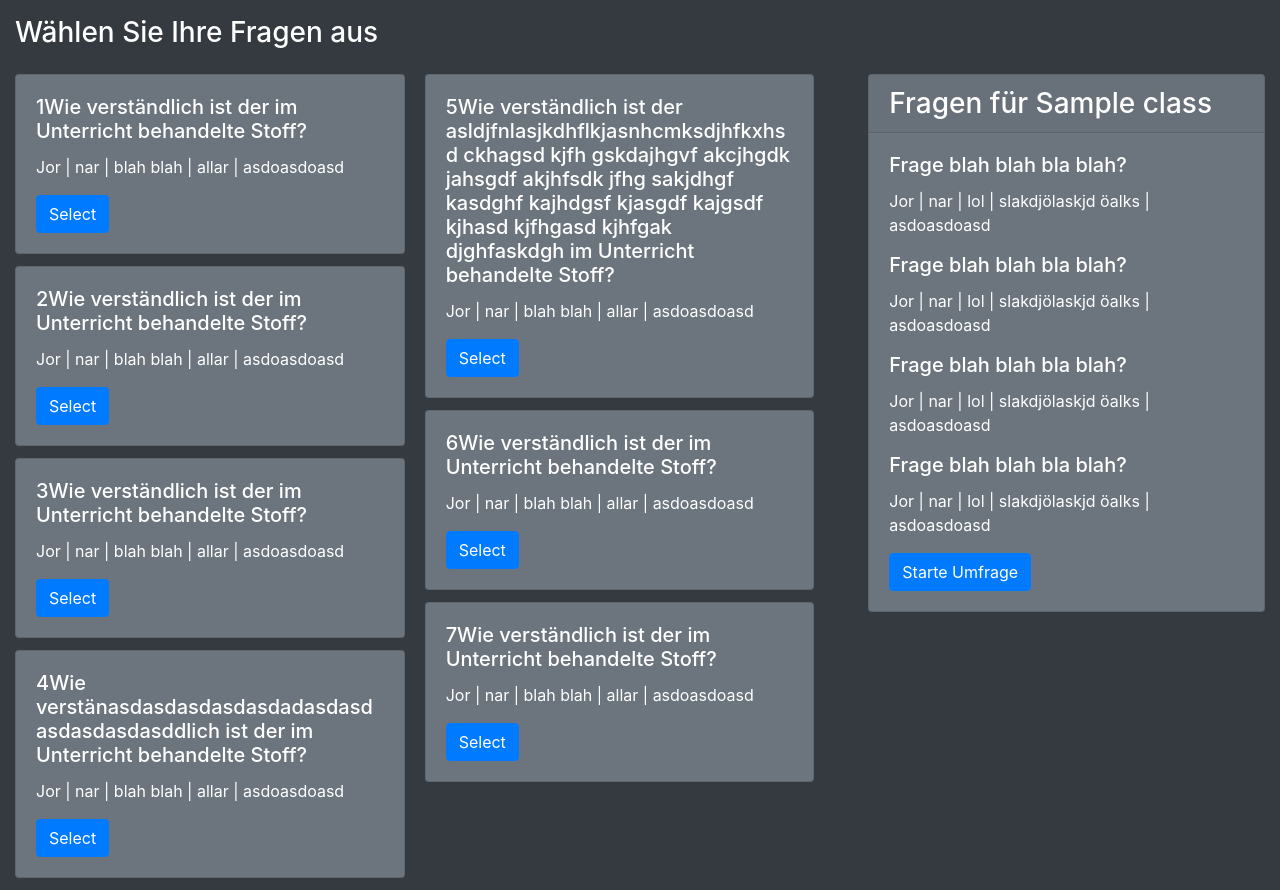
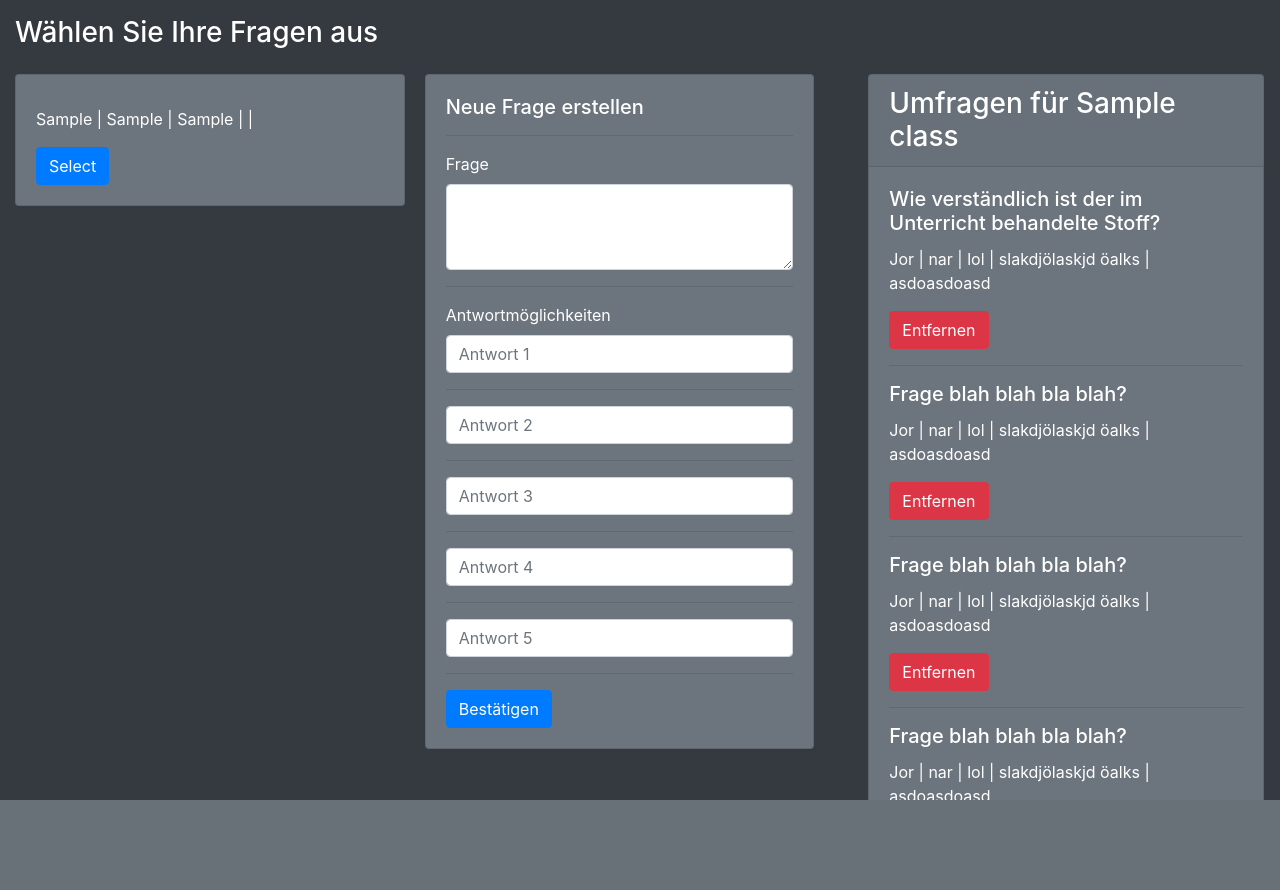
Before and after one commit to lugashiot/Teacher_Feedback, a Django app: template API/teachers/templates/dashboard/create_poll.html in a window 1280 px wide. After the commit the page ends 800 px from the top, so only its background shows below. Run offline with Django 4.2, Linux system fonts and the light colour scheme; the template is opened without the code that fills it: most values are stand-ins (such as "Sample title", 1, 10 or a date in 2020).

Commit message:
clean up

```diff
--- a/API/teachers/templates/dashboard/create_poll.html
+++ b/API/teachers/templates/dashboard/create_poll.html
@@ -3,7 +3,7 @@
   <head>
     <title>Teacher Dashboard</title>
     <meta charset="UTF-8">
-    <meta name="viewport" content="width=device-width, initial-scale=1.0">
+    <meta name="viewport" content="width=device-width,initial-scale=1">
     <link rel="icon" type="image/png" href="http://www.htlinn.tech:8080/file_hosting/htl_icon_no_bg.png">
     <link rel="stylesheet" href="https://cdn.jsdelivr.net/npm/bootstrap@4.3.1/dist/css/bootstrap.min.css" integrity="sha384-ggOyR0iXCbMQv3Xipma34MD+dH/1fQ784/j6cY/iJTQUOhcWr7x9JvoRxT2MZw1T" crossorigin="anonymous">
   </head>
@@ -11,74 +11,66 @@
     <div class="container-fluid">
       <h3 class="mt-3">Wählen Sie Ihre Fragen aus</h3>
       <div class="row">
+        <div class="col-8 container">
+          <div class="card-columns mt-3 mr-4" style="column-count:2">
 
-            <div class="col-8 container">
-                <div class="card-columns mt-3 mr-4" style="column-count: 2;">
+            {% for question in questions %}
               <div class="card bg-secondary">
                 <div class="card-body">
-                      <h5 class="card-title">1Wie verständlich ist der im Unterricht behandelte Stoff?</h5>
-                      <p class="card-text">Jor | nar | blah blah | allar | asdoasdoasd</p>
+                  <h5 class="card-title">{{question.q}}</h5>
+                  <p class="card-text">{{question.a0}} | {{question.a1}} | {{question.a2}} |  | </p>
                   <a href="#" class="btn btn-primary">Select</a>
                 </div>
               </div>
+            {% endfor %}
+
             <div class="card bg-secondary">
               <div class="card-body">
-                      <h5 class="card-title">2Wie verständlich ist der im Unterricht behandelte Stoff?</h5>
-                      <p class="card-text">Jor | nar | blah blah | allar | asdoasdoasd</p>
-                      <a href="#" class="btn btn-primary">Select</a>
-                    </div>
-                  </div>
-                  <div class="card bg-secondary">
-                    <div class="card-body">
-                      <h5 class="card-title">3Wie verständlich ist der im Unterricht behandelte Stoff?</h5>
-                      <p class="card-text">Jor | nar | blah blah | allar | asdoasdoasd</p>
-                      <a href="#" class="btn btn-primary">Select</a>
-                    </div>
-                  </div>
-                  <div class="card bg-secondary">
-                    <div class="card-body">
-                      <h5 class="card-title">4Wie verstänasdasdasdasdasdadasdasdasdasdasdasddlich ist der im Unterricht behandelte Stoff?</h5>
-                      <p class="card-text">Jor | nar | blah blah | allar | asdoasdoasd</p>
-                      <a href="#" class="btn btn-primary">Select</a>
-                    </div>
-                  </div>
-                  <div class="card bg-secondary">
-                    <div class="card-body">
-                      <h5 class="card-title">5Wie verständlich ist der asldjfnlasjkdhflkjasnhcmksdjhfkxhsd ckhagsd kjfh gskdajhgvf akcjhgdk jahsgdf akjhfsdk jfhg sakjdhgf kasdghf kajhdgsf kjasgdf kajgsdf kjhasd kjfhgasd kjhfgak djghfaskdgh  im Unterricht behandelte Stoff?</h5>
-                      <p class="card-text">Jor | nar | blah blah | allar | asdoasdoasd</p>
-                      <a href="#" class="btn btn-primary">Select</a>
-                    </div>
-                  </div>
-                  <div class="card bg-secondary">
-                    <div class="card-body">
-                      <h5 class="card-title">6Wie verständlich ist der im Unterricht behandelte Stoff?</h5>
-                      <p class="card-text">Jor | nar | blah blah | allar | asdoasdoasd</p>
-                      <a href="#" class="btn btn-primary">Select</a>
-                    </div>
-                  </div>
-                  <div class="card bg-secondary">
-                    <div class="card-body">
-                      <h5 class="card-title">7Wie verständlich ist der im Unterricht behandelte Stoff?</h5>
-                      <p class="card-text">Jor | nar | blah blah | allar | asdoasdoasd</p>
-                      <a href="#" class="btn btn-primary">Select</a>
+                <h5 class="card-title">Neue Frage erstellen</h5>
+                <hr>
+                <form action="" method="post">
+                  {%csrf_token%}
+                  <label for="q_inp">Frage</label>
+                  <textarea class="form-control" id="q_inp" name="q_inp" rows="3"></textarea>
+                  <hr>
+                  <label for="a0_inp">Antwortmöglichkeiten</label>
+                  <input type="text" class="form-control" id="a0_inp" name="a0_inp" placeholder="Antwort 1">
+                  <hr>
+                  <input type="text" class="form-control" id="a1_inp" name="a1_inp" placeholder="Antwort 2">
+                  <hr>
+                  <input type="text" class="form-control" id="a2_inp" name="a2_inp" placeholder="Antwort 3">
+                  <hr>
+                  <input type="text" class="form-control" id="a3_inp" name="a3_inp" placeholder="Antwort 4">
+                  <hr>
+                  <input type="text" class="form-control" id="a4_inp" name="a4_inp" placeholder="Antwort 5">
+                  <hr>
+                  <input type="submit" class="btn btn-primary" value="Bestätigen" width="500px">
+                </form>
               </div>
             </div>
           </div>
         </div>
-
         <div class="col-4 container">
-               <div class="my-3">
+          <div class="my-3 mr-3" style="position:fixed!important;height:100%">
             <div class="card bg-secondary">
-                   <h3 class="card-header">Fragen für {{class}}</h3>
+              <h3 class="card-header">Umfragen für {{class}}</h3>
               <div class="card-body">
+                <h5 class="card-title">Wie verständlich ist der im Unterricht behandelte Stoff?</h5>
+                <p class="card-text">Jor | nar | lol | slakdjölaskjd öalks | asdoasdoasd</p>
+                <a href="#" class="btn btn-danger">Entfernen</a>
+                <hr>
                 <h5 class="card-title">Frage blah blah bla blah?</h5>
                 <p class="card-text">Jor | nar | lol | slakdjölaskjd öalks | asdoasdoasd</p>
+                <a href="#" class="btn btn-danger">Entfernen</a>
+                <hr>
                 <h5 class="card-title">Frage blah blah bla blah?</h5>
                 <p class="card-text">Jor | nar | lol | slakdjölaskjd öalks | asdoasdoasd</p>
+                <a href="#" class="btn btn-danger">Entfernen</a>
+                <hr>
                 <h5 class="card-title">Frage blah blah bla blah?</h5>
                 <p class="card-text">Jor | nar | lol | slakdjölaskjd öalks | asdoasdoasd</p>
-                     <h5 class="card-title">Frage blah blah bla blah?</h5>
-                     <p class="card-text">Jor | nar | lol | slakdjölaskjd öalks | asdoasdoasd</p>
+                <a href="#" class="btn btn-danger">Entfernen</a>
+                <hr/>
                 <a href="#" class="btn btn-primary">Starte Umfrage</a>
               </div>
             </div>
```
Also changed, not shown: API/teachers/views.py (+26 -1 lines). Lines whose indentation alone changed are shown as unchanged.
